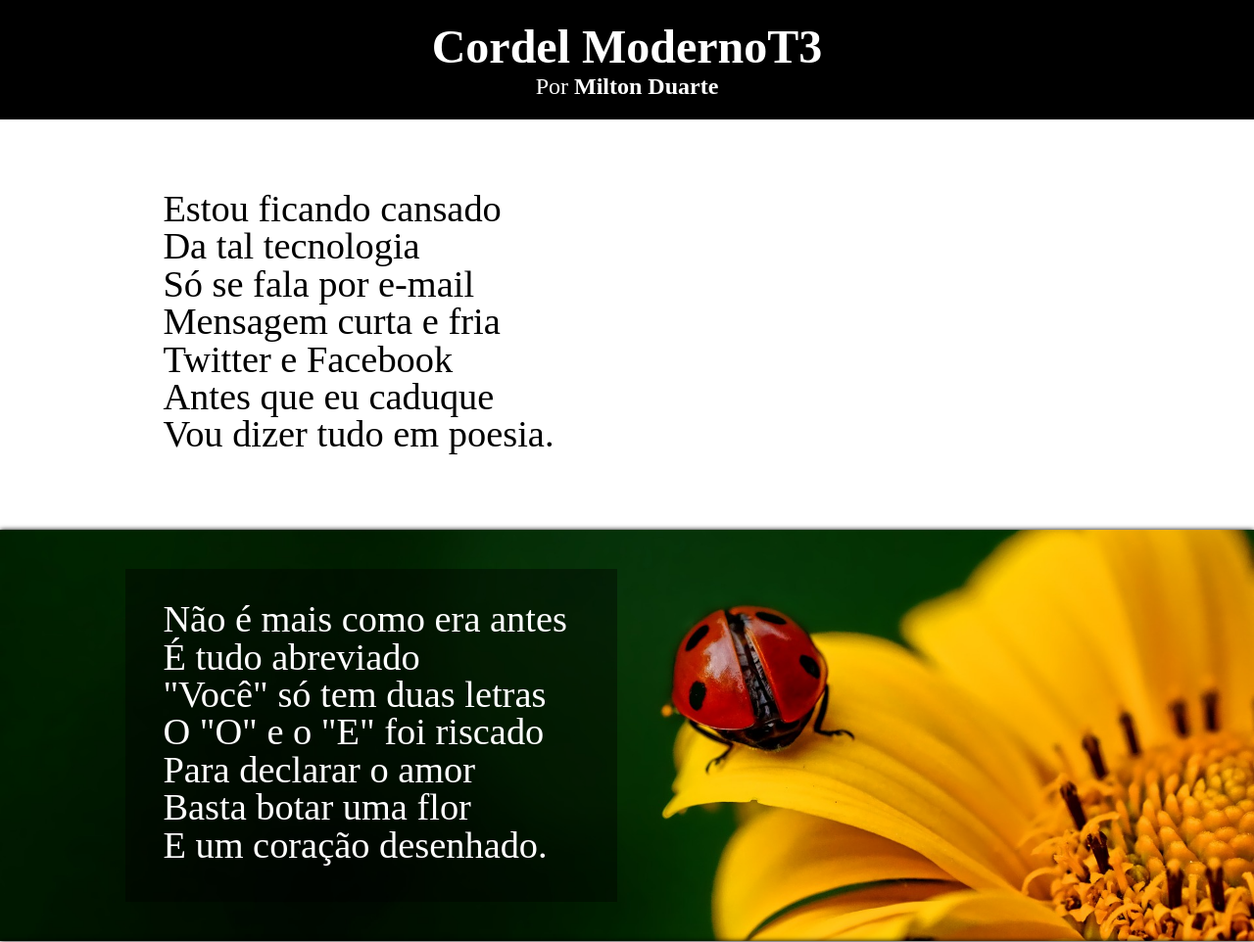
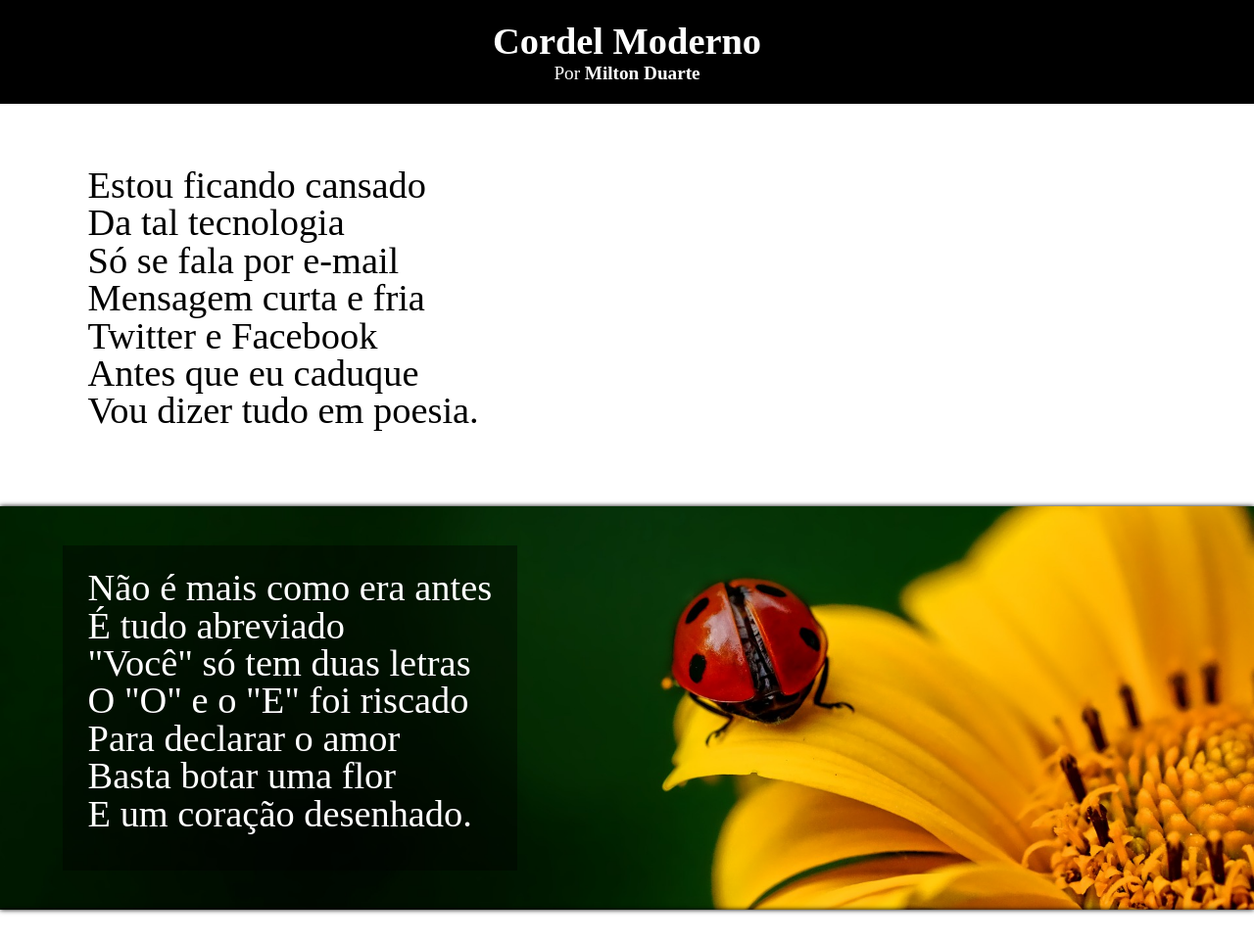
Before and after one commit to leopcrick/HTML5-CSS3, a plain HTML site: page Desafios/12/index.html in a window 1280 px wide. Shown: the top 962 px of the page at 98% size. Drawn offline with Linux system fonts and the light colour scheme; a web font is replaced by a local one.

Commit message:
Ajustes finais para celular

```diff
--- a/Desafios/12/index.html
+++ b/Desafios/12/index.html
@@ -12,7 +12,7 @@
 </head>
 <body>
     <header>
-        <h1>Cordel ModernoT3</h1>
+        <h1>Cordel Moderno</h1>
         <p>Por <a href="https://www.recantodasletras.com.br/poesias/3186743">Milton Duarte</a></p>
     </header>
 
--- a/Desafios/12/style.css
+++ b/Desafios/12/style.css
@@ -20,7 +20,7 @@ header{
     color: white;
     text-align: center;
     padding: 20px;
-    font-size: 1.5em;
+    font-size: 1.2em;
     max-width: 100%;
 }
 header p{
@@ -33,11 +33,11 @@ header a{
 }
 
 div{
-    padding: 0;
-/*     border: 1px solid black; */
+    /* border: 1px solid black; */
     display: flex;
     box-shadow: 0px 0px 5px black;
     margin: 0;
+    padding: 0;
     width: 100%;
 }
 div#imagem1{
@@ -63,9 +63,9 @@ pre{
     line-height: 1em;
     /* font-size: 3vmax; */
     /* border: 1px solid black; */
-    padding: 4vh 4vw 0px 3vw;
+    padding: 3vh 2vw 0px 2vw;
     display: inline-block;
-    margin: 5vh 10vw;
+    margin: 5vh 5vw;
     max-width: 100%;
     }
 pre.semimagem{
@@ -77,10 +77,12 @@ pre.comimagem{
 }
 
 
+
 footer{
     text-align: center;
     background-color: black;
     color: white;
     padding: 2px 0px 2px 0px;
+    font-size: 0.9em;
     max-width: 100%;
 }
```
